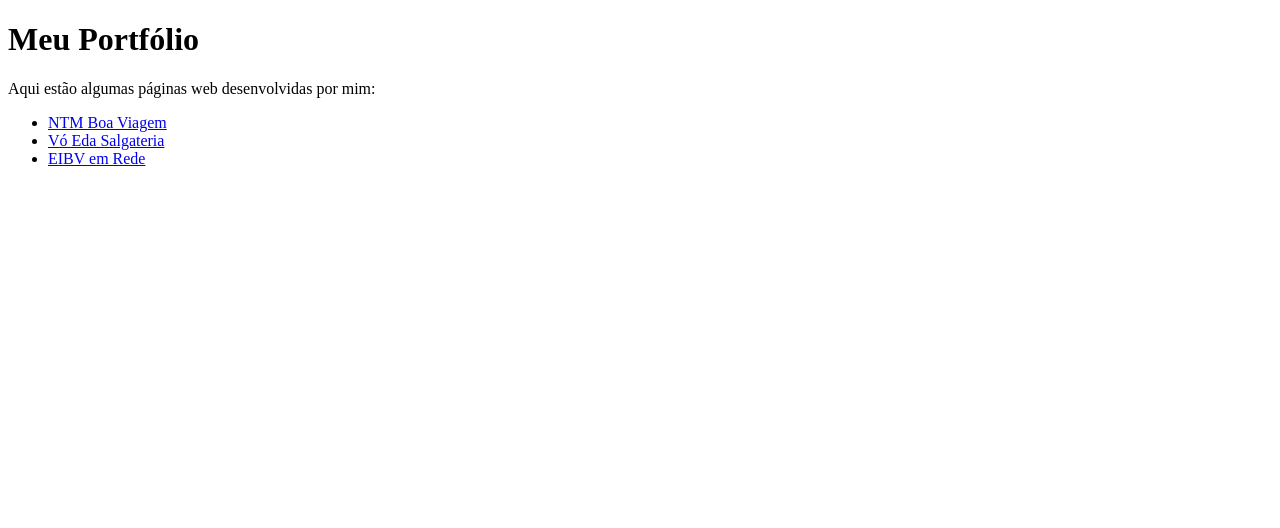
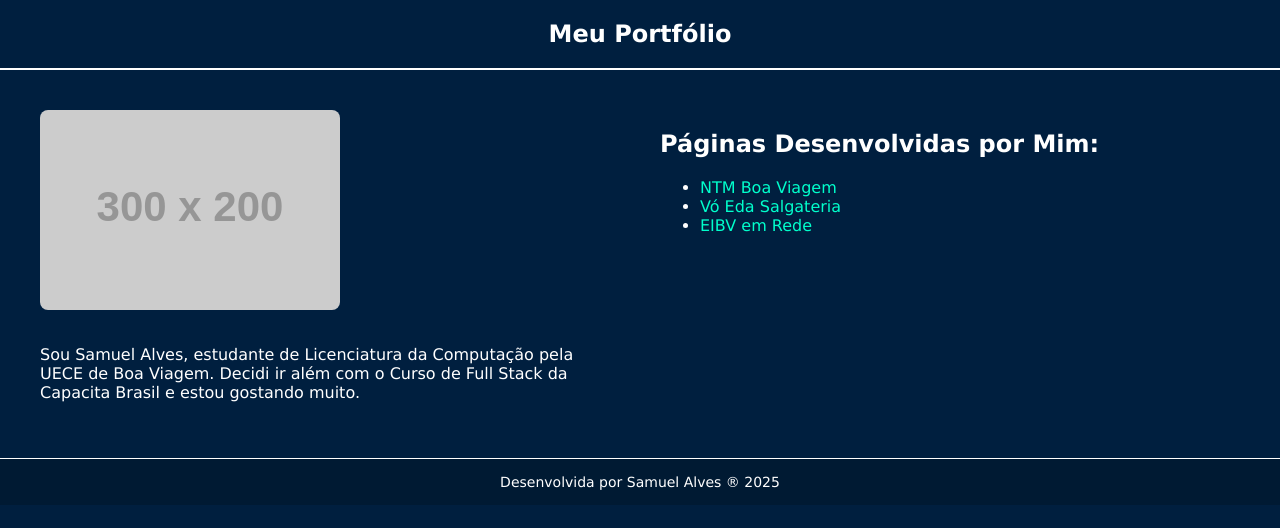
Before and after one commit to samuelalvesg4/portfolio, a plain HTML site: page index.html in a window 1280 px wide. Drawn offline with Linux system fonts and the light colour scheme; placeholder pictures from the web are drawn by us.

Commit message:
Update index.html

```diff
--- a/index.html
+++ b/index.html
@@ -3,15 +3,79 @@
 <head>
     <meta charset="UTF-8">
     <title>Meu Portfólio</title>
+    <style>
+        body {
+            background-color: #001f3f; /* azul marinho */
+            color: white;
+            font-family: Verdana, sans-serif;
+            margin: 0;
+            padding: 0;
+        }
+
+        header {
+            background-color: #001f3f;
+            padding: 20px;
+            text-align: center;
+            font-size: 24px;
+            font-weight: bold;
+            border-bottom: 2px solid white;
+        }
+
+        .container {
+            display: flex;
+            padding: 20px;
+        }
+
+        .coluna {
+            flex: 1;
+            padding: 20px;
+        }
+
+        .coluna img {
+            width: 100%;
+            max-width: 300px;
+            border-radius: 8px;
+            margin-bottom: 15px;
+        }
+
+        footer {
+            background-color: #001a33;
+            text-align: center;
+            padding: 15px;
+            font-size: 14px;
+            border-top: 1px solid white;
+        }
+
+        a {
+            color: #00ffcc;
+            text-decoration: none;
+        }
+
+        a:hover {
+            text-decoration: underline;
+        }
+    </style>
 </head>
 <body>
-    <h1>Meu Portfólio</h1>
-    <p>Aqui estão algumas páginas web desenvolvidas por mim:</p>
+    <header>Meu Portfólio</header>
 
-    <ul>
-        <li><a href="https://www.ntmbv.com.br" target="_blank">NTM Boa Viagem</a></li>
-        <li><a href="https://www.voedasalgateria.com" target="_blank">Vó Eda Salgateria</a></li>
-        <li><a href="https://www.eibvemrede.com.br" target="_blank">EIBV em Rede</a></li>
-    </ul>
+    <div class="container">
+        <div class="coluna">
+            <img src="https://via.placeholder.com/300x200.png?text=Minha+Foto" alt="Foto de Samuel Alves">
+            <p>Sou Samuel Alves, estudante de Licenciatura da Computação pela UECE de Boa Viagem. Decidi ir além com o Curso de Full Stack da Capacita Brasil e estou gostando muito.</p>
+        </div>
+        <div class="coluna">
+            <h2>Páginas Desenvolvidas por Mim:</h2>
+            <ul>
+                <li><a href="https://www.ntmbv.com.br" target="_blank">NTM Boa Viagem</a></li>
+                <li><a href="https://www.voedasalgateria.com" target="_blank">Vó Eda Salgateria</a></li>
+                <li><a href="https://www.eibvemrede.com.br" target="_blank">EIBV em Rede</a></li>
+            </ul>
+        </div>
+    </div>
+
+    <footer>
+        Desenvolvida por Samuel Alves &reg; 2025
+    </footer>
 </body>
 </html>
```
